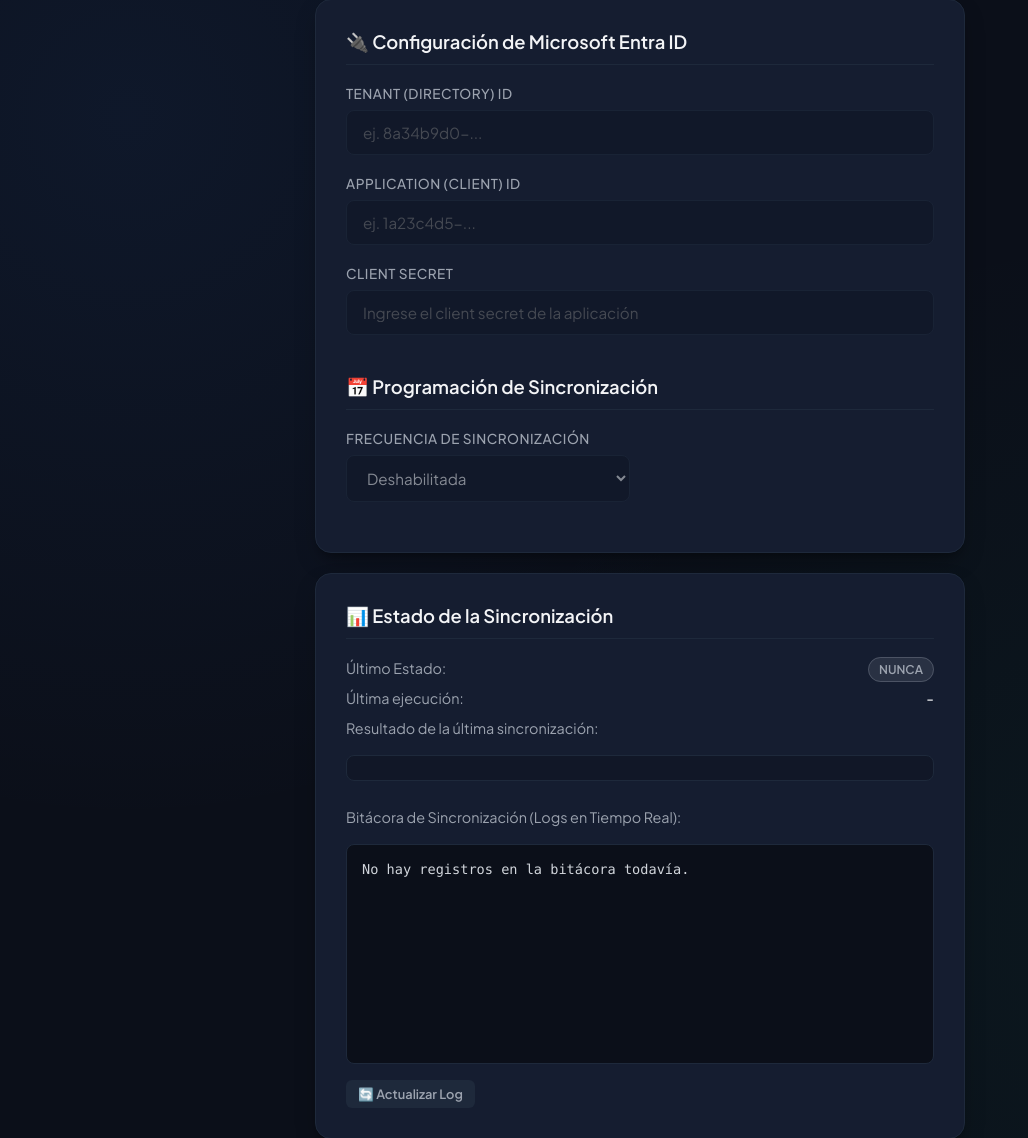
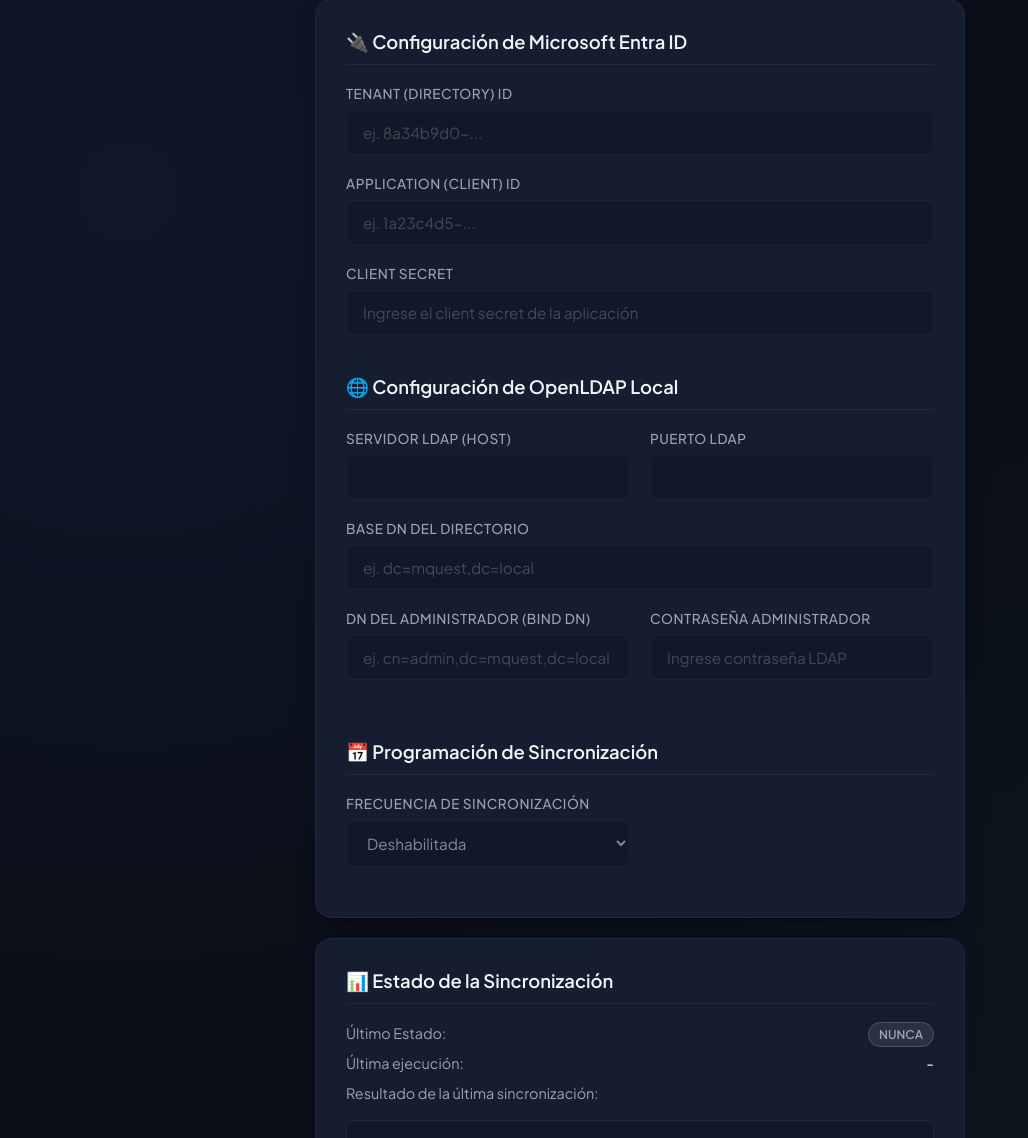
Before and after one commit to cplazaibarra/entreid-sync, a Flask app: template sync/templates/index.html in a window 1280 px wide. Shown: the part 154-1292 px from the top of the page, without its empty margins (0-1028 px from the left). Run offline with Flask 3, Linux system fonts and the light colour scheme; the template is opened without the code that fills it, so the values that code supplies are empty; the visitor is signed in with stand-in values (Sample User, id 1); parts of the project's set-up code (start-up, migrations or seed data) failed here and were passed over.

Commit message:
Migrate identity directory to OpenLDAP + LAM in docker-compose. Update sync tool to sync Entra ID users to LDAP.

```diff
--- a/sync/app.py
+++ b/sync/app.py
@@ -7,6 +7,7 @@ import threading
 import requests
 import pymysql
 import hashlib
+import ldap3
 from flask import Flask, render_template, request, redirect, url_for, flash, session
 
 app = Flask(__name__)
@@ -26,7 +27,12 @@ default_config = {
     "sync_hour": "03:00",  # HH:MM
     "last_status": "never",
     "last_run": "",
-    "last_message": "Nunca se ha ejecutado la sincronización."
+    "last_message": "Nunca se ha ejecutado la sincronización.",
+    "ldap_server": "openldap",
+    "ldap_port": 389,
+    "ldap_bind_dn": "cn=admin,dc=mquest,dc=local",
+    "ldap_password": "admin_ldap_pass_2026",
+    "ldap_base_dn": "dc=mquest,dc=local"
 }
 
 def load_config():
@@ -138,19 +144,24 @@ def logout():
 sync_lock = threading.Lock()
 
 def do_sync(is_manual=True):
-    """Performs the synchronization between Entra ID and MariaDB."""
+    """Performs the synchronization between Entra ID and OpenLDAP."""
     if not sync_lock.acquire(blocking=False):
         return False, "La sincronización ya está en ejecución."
 
     trigger_type = "manual" if is_manual else "programada"
-    write_log(f"Iniciando sincronización {trigger_type}...")
+    write_log(f"Iniciando sincronización {trigger_type} hacia OpenLDAP...")
 
     config = load_config()
-    db_conn = None
 
     tenant_id = config.get("tenant_id")
     client_id = config.get("client_id")
     client_secret = config.get("client_secret")
+
+    ldap_server = config.get("ldap_server", "openldap")
+    ldap_port = int(config.get("ldap_port", 389))
+    ldap_bind_dn = config.get("ldap_bind_dn", "cn=admin,dc=mquest,dc=local")
+    ldap_password = config.get("ldap_password", "admin_ldap_pass_2026")
+    ldap_base_dn = config.get("ldap_base_dn", "dc=mquest,dc=local")
 
     if not tenant_id or not client_id or not client_secret:
         sync_lock.release()
@@ -178,7 +189,7 @@ def do_sync(is_manual=True):
 
         # 2. Fetch users from Microsoft Graph API
         write_log("Consultando lista de usuarios en Microsoft Graph...")
-        graph_url = "https://graph.microsoft.com/v1.0/users?$select=id,userPrincipalName,mail,givenName,surname,telephoneNumber,mobilePhone"
+        graph_url = "https://graph.microsoft.com/v1.0/users?$select=id,userPrincipalName,mail,givenName,surname,telephoneNumber,mobilePhone,displayName"
         headers = {
             "Authorization": f"Bearer {access_token}",
             "Accept": "application/json"
@@ -191,48 +202,53 @@ def do_sync(is_manual=True):
         entra_users = users_response.json().get("value", [])
         write_log(f"Se obtuvieron {len(entra_users)} usuarios desde Entra ID.")
 
-        # 3. Connect to MariaDB (auth-db)
-        write_log("Conectando a la base de datos MariaDB (auth-db)...")
-        db_conn = pymysql.connect(
-            host="auth-db",
-            user="privacyidea",
-            password="db_pass_mquest_2026",
-            database="privacyidea",
-            autocommit=True
-        )
+        # 3. Connect to OpenLDAP server
+        write_log(f"Conectando al servidor LDAP {ldap_server}:{ldap_port}...")
+        server = ldap3.Server(ldap_server, port=ldap_port, get_info=ldap3.ALL)
+        conn = ldap3.Connection(server, user=ldap_bind_dn, password=ldap_password, auto_bind=True)
+        write_log("Conexión LDAP establecida con éxito.")
 
-        cursor = db_conn.cursor()
+        # Ensure OUs exist
+        users_ou = f"ou=Users,{ldap_base_dn}"
+        groups_ou = f"ou=Groups,{ldap_base_dn}"
 
-        # Ensure table exists and has groups column
-        cursor.execute("""
-            CREATE TABLE IF NOT EXISTS entra_users (
-                username VARCHAR(191) PRIMARY KEY,
-                email VARCHAR(191),
-                givenname VARCHAR(100),
-                surname VARCHAR(100),
-                phone VARCHAR(50),
-                groups VARCHAR(500),
-                last_updated TIMESTAMP DEFAULT CURRENT_TIMESTAMP ON UPDATE CURRENT_TIMESTAMP
-            )
-        """)
-        cursor.execute("ALTER TABLE entra_users ADD COLUMN IF NOT EXISTS groups VARCHAR(500)")
+        conn.search(ldap_base_dn, "(ou=Users)", search_scope=ldap3.SUBTREE)
+        if not conn.entries:
+            conn.add(users_ou, 'organizationalUnit', {'ou': 'Users'})
+            write_log("Creada OU en LDAP: ou=Users")
+
+        conn.search(ldap_base_dn, "(ou=Groups)", search_scope=ldap3.SUBTREE)
+        if not conn.entries:
+            conn.add(groups_ou, 'organizationalUnit', {'ou': 'Groups'})
+            write_log("Creada OU en LDAP: ou=Groups")
+
+        # Get existing users in LDAP
+        conn.search(users_ou, '(objectClass=inetOrgPerson)', search_scope=ldap3.SUBTREE, attributes=['cn', 'mail', 'givenName', 'sn', 'displayName'])
+        ldap_users_dict = {entry.cn.value.lower(): entry.entry_dn for entry in conn.entries}
 
         # 4. Perform synchronization (Upsert and optional Delete of stale users)
         current_usernames = []
         inserted = 0
         updated = 0
+        deleted = 0
+
+        groups_map = {} # Maps group name to member DN list
 
         for user in entra_users:
             email = user.get("userPrincipalName")
             if not email:
                 continue
             username = email.replace('@', '_')
+            username_lower = username.lower()
             user_id = user.get("id")
 
             mail_address = user.get("mail") or email
             givenname = user.get("givenName") or ""
             surname = user.get("surname") or ""
-            phone = user.get("telephoneNumber") or user.get("mobilePhone") or ""
+            display = user.get("displayName") or username.split('_')[0]
+
+            user_dn = f"cn={username},{users_ou}"
+            current_usernames.append(username_lower)
 
             # Fetch groups for this user
             groups_list = []
@@ -245,55 +261,96 @@ def do_sync(is_manual=True):
                             if g.get("@odata.type") == "#microsoft.graph.group" and g.get("displayName"):
                                 if "Unified" in g.get("groupTypes", []):
                                     continue
-                                groups_list.append(g["displayName"].replace(" ", "_"))
+                                group_name = g["displayName"].replace(" ", "_")
+                                groups_list.append(group_name)
+                                if group_name not in groups_map:
+                                    groups_map[group_name] = []
+                                groups_map[group_name].append(user_dn)
                 except Exception as ex:
                     print(f"Error fetching groups for {username}: {ex}", file=sys.stderr)
 
-            groups_str = ",".join(sorted(groups_list))
-            current_usernames.append(username)
-
-            # Check if user already exists
-            cursor.execute("SELECT email, givenname, surname, phone, groups FROM entra_users WHERE username = %s", (username,))
-            row = cursor.fetchone()
-
-            if row is None:
+            # Add or update user in LDAP
+            if username_lower not in ldap_users_dict:
                 # Insert
-                cursor.execute("""
-                    INSERT INTO entra_users (username, email, givenname, surname, phone, groups)
-                    VALUES (%s, %s, %s, %s, %s, %s)
-                """, (username, mail_address, givenname, surname, phone, groups_str))
-                write_log(f"[CREAR] Usuario synced: {username} (Grupos: {groups_str or 'Ninguno'})")
+                attrs = {
+                    'cn': username,
+                    'sn': surname if surname else username,
+                    'givenName': givenname if givenname else username,
+                    'displayName': display,
+                    'mail': mail_address,
+                    'userPassword': 'Mquest_pass_2026'
+                }
+                conn.add(user_dn, ['inetOrgPerson', 'organizationalPerson', 'person'], attrs)
+                write_log(f"[CREAR] Usuario LDAP synced: {username} (Grupos: {', '.join(sorted(groups_list)) or 'Ninguno'})")
                 inserted += 1
             else:
-                # Check if values changed
-                if row != (mail_address, givenname, surname, phone, groups_str):
-                    cursor.execute("""
-                        UPDATE entra_users
-                        SET email = %s, givenname = %s, surname = %s, phone = %s, groups = %s
-                        WHERE username = %s
-                    """, (mail_address, givenname, surname, phone, groups_str, username))
-                    write_log(f"[ACTUALIZAR] Usuario synced: {username} (Grupos: {groups_str or 'Ninguno'})")
+                # Update attributes
+                existing_entry = None
+                for entry in conn.entries:
+                    if entry.entry_dn.lower() == user_dn.lower():
+                        existing_entry = entry
+                        break
+
+                needs_update = False
+                modifications = {}
+                if existing_entry:
+                    if (existing_entry.mail.value or '') != mail_address:
+                        modifications['mail'] = [(ldap3.MODIFY_REPLACE, [mail_address])]
+                        needs_update = True
+                    if (existing_entry.givenName.value or '') != givenname:
+                        modifications['givenName'] = [(ldap3.MODIFY_REPLACE, [givenname])]
+                        needs_update = True
+                    if (existing_entry.sn.value or '') != surname:
+                        modifications['sn'] = [(ldap3.MODIFY_REPLACE, [surname if surname else username])]
+                        needs_update = True
+                    if (existing_entry.displayName.value or '') != display:
+                        modifications['displayName'] = [(ldap3.MODIFY_REPLACE, [display])]
+                        needs_update = True
+
+                if needs_update:
+                    conn.modify(user_dn, modifications)
+                    write_log(f"[ACTUALIZAR] Usuario LDAP synced: {username} (Grupos: {', '.join(sorted(groups_list)) or 'Ninguno'})")
                     updated += 1
 
         # Delete users that are no longer in Entra ID
-        deleted = 0
-        if current_usernames:
-            # Get count of users to delete
-            format_strings = ','.join(['%s'] * len(current_usernames))
-            cursor.execute(f"SELECT COUNT(*) FROM entra_users WHERE username NOT IN ({format_strings})", tuple(current_usernames))
-            deleted = cursor.fetchone()[0]
+        for cn_lower, dn in ldap_users_dict.items():
+            if cn_lower not in current_usernames:
+                conn.delete(dn)
+                write_log(f"[ELIMINAR] Usuario LDAP obsoleto: {dn}")
+                deleted += 1
 
-            if deleted > 0:
-                cursor.execute(f"SELECT username FROM entra_users WHERE username NOT IN ({format_strings})", tuple(current_usernames))
-                for (del_user,) in cursor.fetchall():
-                    write_log(f"[ELIMINAR] Usuario obsoleto: {del_user}")
-                cursor.execute(f"DELETE FROM entra_users WHERE username NOT IN ({format_strings})", tuple(current_usernames))
-        else:
-            # Safe safeguard
-            pass
+        # 5. Synchronize Groups in LDAP
+        conn.search(groups_ou, '(objectClass=groupOfNames)', search_scope=ldap3.SUBTREE, attributes=['cn', 'member'])
+        existing_groups = {entry.cn.value.lower(): (entry.entry_dn, entry.member.values) for entry in conn.entries}
+
+        for group_name, members in groups_map.items():
+            group_dn = f"cn={group_name},{groups_ou}"
+            group_name_lower = group_name.lower()
+
+            # groupOfNames requires at least one member
+            if not members:
+                members = [ldap_bind_dn]
+
+            if group_name_lower not in existing_groups:
+                attrs = {
+                    'cn': group_name,
+                    'member': members
+                }
+                conn.add(group_dn, ['groupOfNames'], attrs)
+                write_log(f"[GRUPO-CREAR] Grupo LDAP synced: {group_name} ({len(members)} miembros)")
+            else:
+                existing_dn, existing_members = existing_groups[group_name_lower]
+                set_existing = {m.lower() for m in existing_members}
+                set_new = {m.lower() for m in members}
+
+                if set_existing != set_new:
+                    conn.modify(group_dn, {'member': [(ldap3.MODIFY_REPLACE, members)]})
+                    write_log(f"[GRUPO-ACTUALIZAR] Grupo LDAP synced: {group_name} ({len(members)} miembros)")
+
+        conn.unbind()
 
         timestamp_str = datetime.datetime.now().strftime("%Y-%m-%d %H:%M:%S")
-        msg = f"Sincronización exitosa: {inserted} creados, {updated} actualizados, {deleted} eliminados. Total en DB: {len(current_usernames)}."
+        msg = f"Sincronización LDAP exitosa: {inserted} creados, {updated} actualizados, {deleted} eliminados. Total en Directorio: {len(current_usernames)}."
         write_log(msg)
 
         config["last_status"] = "success"
@@ -306,7 +363,7 @@ def do_sync(is_manual=True):
 
     except Exception as e:
         timestamp_str = datetime.datetime.now().strftime("%Y-%m-%d %H:%M:%S")
-        error_msg = f"Error durante la sincronización: {str(e)}"
+        error_msg = f"Error durante la sincronización LDAP: {str(e)}"
         print(error_msg, file=sys.stderr)
         write_log(f"[ERROR] {error_msg}")
 
@@ -315,20 +372,14 @@ def do_sync(is_manual=True):
         config["last_message"] = error_msg
         save_config(config)
 
-        if db_conn:
-            try:
-                db_conn.close()
-            except:
-                pass
-
         sync_lock.release()
         return False, error_msg
 
 def scheduler_loop():
     """Background thread to schedule sync runs."""
     print("Background scheduler thread started.", flush=True)
-    # Give the DB time to boot on container start
-    time.sleep(10)
+    # Give the DB/LDAP time to boot on container start
+    time.sleep(15)
 
     while True:
         try:
@@ -399,9 +450,17 @@ def index():
             if not secret:
                 secret = config.get("client_secret", "")
 
+            ldap_server = request.form.get("ldap_server", "openldap").strip()
+            ldap_port = int(request.form.get("ldap_port", 389))
+            ldap_bind_dn = request.form.get("ldap_bind_dn", "").strip()
+            ldap_password = request.form.get("ldap_password", "").strip()
+            if not ldap_password:
+                ldap_password = config.get("ldap_password", "")
+            ldap_base_dn = request.form.get("ldap_base_dn", "").strip()
+
             if submit_action == "test":
                 if not tenant_id or not client_id or not secret:
-                    flash("Error: Debe completar todos los campos para probar la conexión.", "error")
+                    flash("Error: Debe completar todos los campos de Entra ID para probar la conexión.", "error")
                     return redirect(url_for("index"))
                 write_log("Iniciando prueba de conexión con Microsoft Entra ID...")
                 try:
@@ -436,6 +495,13 @@ def index():
 
             config["sync_frequency"] = int(request.form.get("sync_frequency", 1))
             config["sync_hour"] = request.form.get("sync_hour", "03:00").strip()
+
+            # Save LDAP parameters
+            config["ldap_server"] = ldap_server
+            config["ldap_port"] = ldap_port
+            config["ldap_bind_dn"] = ldap_bind_dn
+            config["ldap_password"] = ldap_password
+            config["ldap_base_dn"] = ldap_base_dn
 
             save_config(config)
             write_log("Configuración de sincronización guardada por el administrador.")
--- a/sync/requirements.txt
+++ b/sync/requirements.txt
@@ -2,3 +2,4 @@ Flask==3.0.3
 requests==2.31.0
 pymysql==1.1.0
 cryptography==42.0.5
+ldap3==2.9.1
--- a/sync/templates/index.html
+++ b/sync/templates/index.html
@@ -339,6 +339,36 @@
                     <input type="password" id="client_secret" name="client_secret" placeholder="{% if config.client_secret %}•••••••••••••••••••••••• (Guardado, dejar vacío para no modificar){% else %}Ingrese el client secret de la aplicación{% endif %}" {% if current_role != 'write' %}disabled{% endif %}>
                 </div>
 
+                <!-- OpenLDAP Configuration Section -->
+                <h2 class="section-title" style="margin-top: 40px;">🌐 Configuración de OpenLDAP Local</h2>
+
+                <div class="grid-2">
+                    <div class="form-group">
+                        <label for="ldap_server">Servidor LDAP (Host)</label>
+                        <input type="text" id="ldap_server" name="ldap_server" value="{{ config.ldap_server }}" required {% if current_role != 'write' %}disabled{% endif %}>
+                    </div>
+                    <div class="form-group">
+                        <label for="ldap_port">Puerto LDAP</label>
+                        <input type="text" id="ldap_port" name="ldap_port" value="{{ config.ldap_port }}" required {% if current_role != 'write' %}disabled{% endif %}>
+                    </div>
+                </div>
+
+                <div class="form-group">
+                    <label for="ldap_base_dn">Base DN del Directorio</label>
+                    <input type="text" id="ldap_base_dn" name="ldap_base_dn" value="{{ config.ldap_base_dn }}" placeholder="ej. dc=mquest,dc=local" required {% if current_role != 'write' %}disabled{% endif %}>
+                </div>
+
+                <div class="grid-2">
+                    <div class="form-group">
+                        <label for="ldap_bind_dn">DN del Administrador (Bind DN)</label>
+                        <input type="text" id="ldap_bind_dn" name="ldap_bind_dn" value="{{ config.ldap_bind_dn }}" placeholder="ej. cn=admin,dc=mquest,dc=local" required {% if current_role != 'write' %}disabled{% endif %}>
+                    </div>
+                    <div class="form-group">
+                        <label for="ldap_password">Contraseña Administrador</label>
+                        <input type="password" id="ldap_password" name="ldap_password" placeholder="{% if config.ldap_password %}•••••••••••••••••••• (Guardado, dejar vacío para no modificar){% else %}Ingrese contraseña LDAP{% endif %}" {% if current_role != 'write' %}disabled{% endif %}>
+                    </div>
+                </div>
+
                 <h2 class="section-title" style="margin-top: 40px;">📅 Programación de Sincronización</h2>
 
                 <div class="grid-2">
@@ -363,7 +393,7 @@
                 {% if current_role == 'write' %}
                 <div class="button-group">
                     <button type="submit" name="submit_action" value="save" class="btn btn-primary">Guardar Configuración</button>
-                    <button type="submit" name="submit_action" value="test" class="btn" style="background-color: var(--border-color); color: var(--text-primary); border: 1px solid rgba(255, 255, 255, 0.1);">🔍 Probar Conexión</button>
+                    <button type="submit" name="submit_action" value="test" class="btn" style="background-color: var(--border-color); color: var(--text-primary); border: 1px solid rgba(255, 255, 255, 0.1);">🔍 Probar Conexión Entra ID</button>
                 </div>
                 {% endif %}
             </form>
```
Also changed, not shown: radius/docker-compose.yml (+35 -0 lines).
